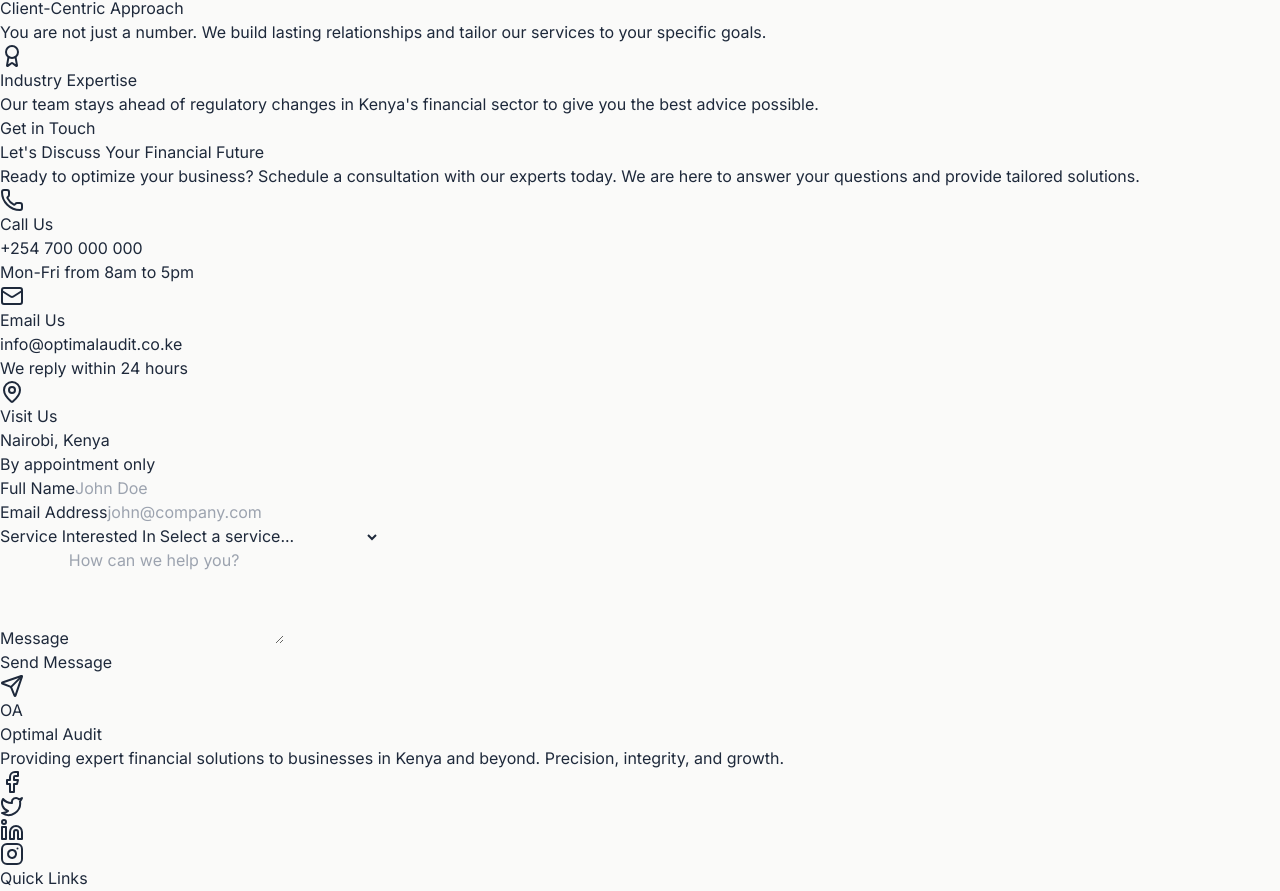
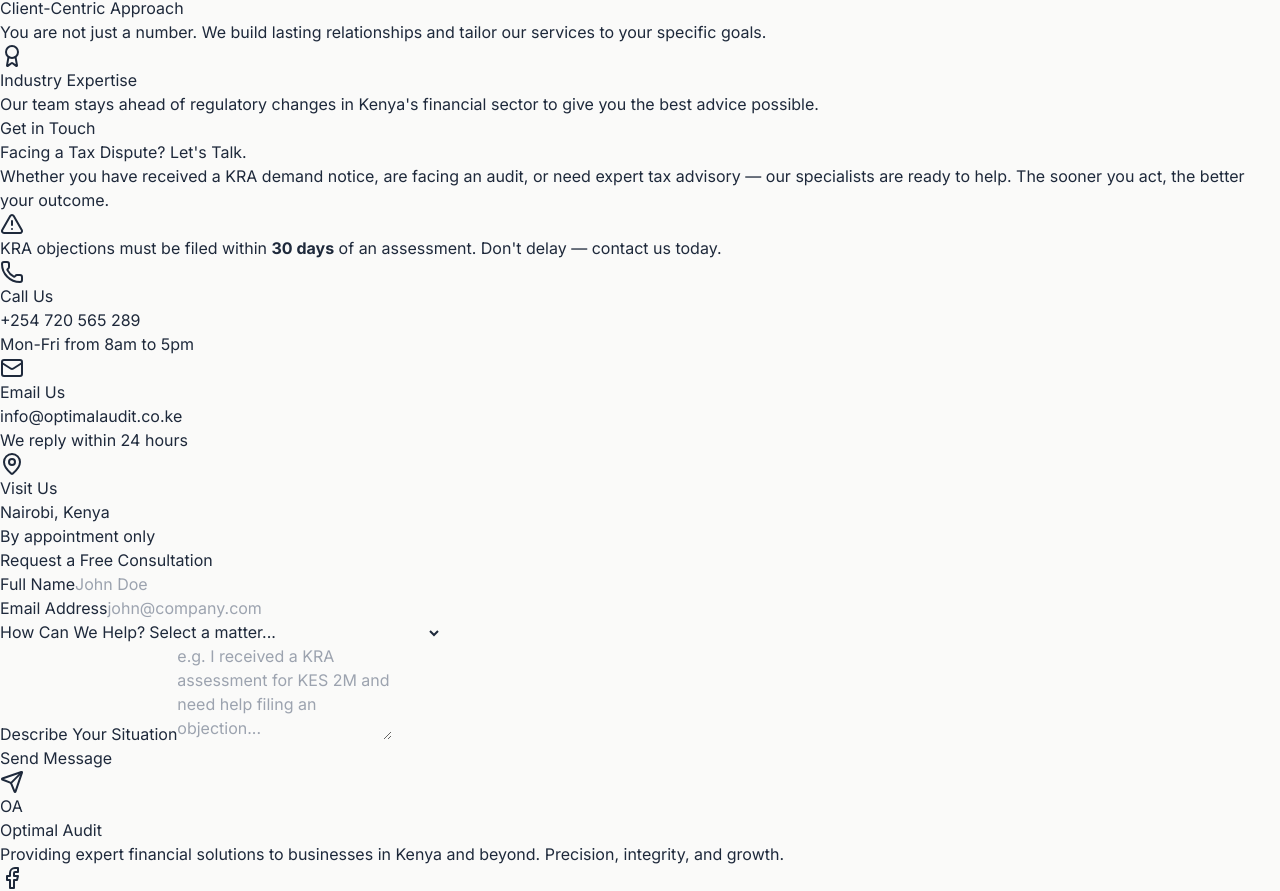
Before and after one commit to Maneno-Michael/Optimal-Audit-Advisors, a React (Vite) app: page / in a window 1280 px wide. Shown: the part 7398-8289 px from the top of the page. Built offline with nearby package versions, Linux system fonts and the light colour scheme.

Commit message:
contact page update

```diff
--- a/src/components/Contact.tsx
+++ b/src/components/Contact.tsx
@@ -1,7 +1,7 @@
 import React, { useState } from 'react'
 import { Section } from './ui/Section'
 import { Button } from './ui/Button'
-import { Mail, Phone, MapPin, Send } from 'lucide-react'
+import { Mail, Phone, MapPin, Send, AlertTriangle } from 'lucide-react'
 export function Contact() {
   const [formState, setFormState] = useState({
     name: '',
@@ -11,7 +11,6 @@
   })
   const handleSubmit = (e: React.FormEvent) => {
     e.preventDefault()
-    // Handle form submission logic here
     console.log('Form submitted:', formState)
     alert('Thank you for your message. We will get back to you shortly.')
   }
@@ -33,13 +32,22 @@
             Get in Touch
           </h2>
           <h3 className="text-3xl md:text-4xl font-bold text-slate-900 mb-6">
-            Let's Discuss Your Financial Future
+            Facing a Tax Dispute? Let's Talk.
           </h3>
-          <p className="text-slate-600 text-lg mb-10">
-            Ready to optimize your business? Schedule a consultation with our
-            experts today. We are here to answer your questions and provide
-            tailored solutions.
+          <p className="text-slate-600 text-lg mb-6 leading-relaxed">
+            Whether you have received a KRA demand notice, are facing an audit,
+            or need expert tax advisory — our specialists are ready to help. The
+            sooner you act, the better your outcome.
           </p>
+
+          {/* Urgency note */}
+          <div className="flex items-start gap-3 bg-amber-50 border border-amber-200 rounded-lg p-4 mb-10">
+            <AlertTriangle className="w-5 h-5 text-amber-600 flex-shrink-0 mt-0.5" />
+            <p className="text-amber-800 text-sm font-medium">
+              KRA objections must be filed within <strong>30 days</strong> of an
+              assessment. Don't delay — contact us today.
+            </p>
+          </div>
 
           <div className="space-y-8">
             <div className="flex items-start gap-4">
@@ -50,7 +58,7 @@
                 <h4 className="text-lg font-bold text-slate-900 mb-1">
                   Call Us
                 </h4>
-                <p className="text-slate-600">+254 700 000 000</p>
+                <p className="text-slate-600">+254 720 565 289</p>
                 <p className="text-slate-500 text-sm mt-1">
                   Mon-Fri from 8am to 5pm
                 </p>
@@ -90,6 +98,9 @@
         </div>
 
         <div className="bg-white rounded-2xl shadow-lg border border-slate-100 p-8">
+          <h4 className="text-lg font-bold text-slate-900 mb-6">
+            Request a Free Consultation
+          </h4>
           <form onSubmit={handleSubmit} className="space-y-6">
             <div>
               <label
@@ -134,7 +145,7 @@
                 htmlFor="service"
                 className="block text-sm font-medium text-slate-700 mb-2"
               >
-                Service Interested In
+                How Can We Help?
               </label>
               <select
                 id="service"
@@ -143,13 +154,20 @@
                 value={formState.service}
                 onChange={handleChange}
               >
-                <option value="">Select a service...</option>
+                <option value="">Select a matter...</option>
+                <option value="kra-dispute">
+                  KRA Tax Dispute / Assessment
+                </option>
+                <option value="tribunal">
+                  Tax Appeals Tribunal Representation
+                </option>
+                <option value="audit">KRA Audit / Investigation</option>
+                <option value="penalty">Penalty & Interest Waiver</option>
+                <option value="tax-advisory">Tax Advisory & Planning</option>
                 <option value="payroll">Payroll Services</option>
                 <option value="accounting">Accounting & Bookkeeping</option>
-                <option value="tax">Taxation & Compliance</option>
-                <option value="advisory">Business Advisory</option>
+                <option value="vat">VAT Filing</option>
                 <option value="diaspora">Diaspora Tax Services</option>
-                <option value="audit">Auditing & Assurance</option>
                 <option value="other">Other</option>
               </select>
             </div>
@@ -159,7 +177,7 @@
                 htmlFor="message"
                 className="block text-sm font-medium text-slate-700 mb-2"
               >
-                Message
+                Describe Your Situation
               </label>
               <textarea
                 id="message"
@@ -167,7 +185,7 @@
                 rows={4}
                 required
                 className="w-full px-4 py-3 rounded-lg border border-slate-200 focus:ring-2 focus:ring-amber-500 focus:border-transparent outline-none transition-all resize-none"
-                placeholder="How can we help you?"
+                placeholder="e.g. I received a KRA assessment for KES 2M and need help filing an objection..."
                 value={formState.message}
                 onChange={handleChange}
               />
```
